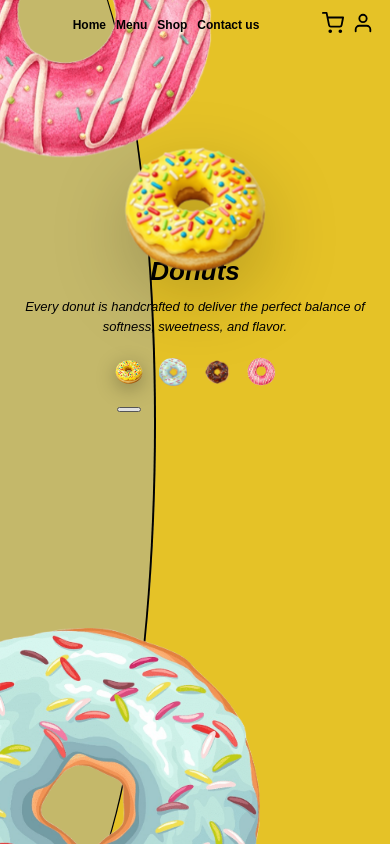
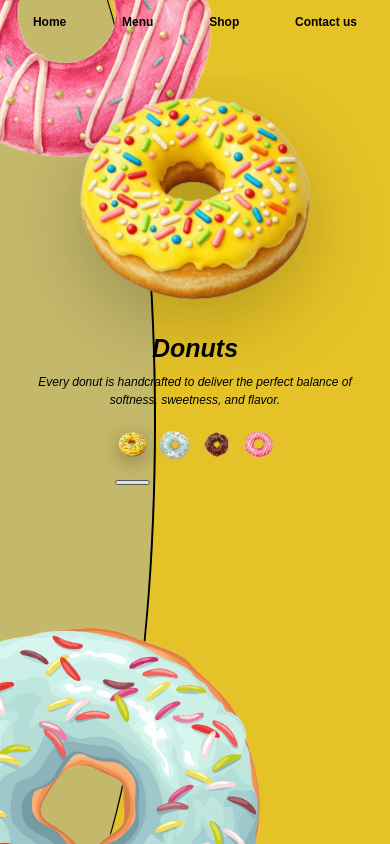
Before and after one commit to smashenterprises185-boop/donut-shop, a website: page index.html in a window 390 px wide. Drawn offline with Linux system fonts and the light colour scheme.

```diff
--- a/style.css
+++ b/style.css
@@ -1410,86 +1410,203 @@
   background: color-mix(in srgb, var(--bg-shape) 94%, transparent);
 }
 /* ==========================================
-   MOBILE RESPONSIVENESS FIXES
+   MOBILE RESPONSIVENESS FIX
    ========================================== */
+
 @media screen and (max-width: 768px) {
+
+  /* ---------- HEADER / NAVIGATION ---------- */
+
   header {
-    padding: 12px 16px;
-    position: relative;
-    z-index: 100;
+    padding: 12px 10px;
+    width: 100%;
+    box-sizing: border-box;
   }
 
   .nav-container {
-    justify-content: space-between;
     width: 100%;
+    display: flex;
     align-items: center;
+    justify-content: center;
   }
 
   .nav-links {
-    gap: 6px;
-    justify-content: center;
-    flex: 1;
+    width: 100%;
+    display: flex;
+    align-items: center;
+    justify-content: space-around;
+    gap: 0;
+    flex: none;
   }
 
   .nav-links a {
-    font-size: 12px;
+    font-size: 13px;
     white-space: nowrap;
-    padding: 4px 2px;
-  }
-
+    text-decoration: none;
+    padding: 5px 6px;
+  }
+
+  /* Hide extra icons if they are causing overflow */
   .nav-icons {
-    position: static;
-    gap: 8px;
-    margin-left: 6px;
-  }
-
-  /* FIX: Stack hero vertically instead of side-by-side */
+    display: none;
+  }
+
+
+  /* ---------- HERO SECTION ---------- */
+
   .hero-section {
+    width: 100%;
+    min-height: auto;
+
+    display: flex;
     flex-direction: column;
     align-items: center;
-    width: 100%;
-    padding: 20px 16px;
+
+    overflow: hidden;
+    box-sizing: border-box;
   }
 
   .hero-left,
   .hero-right {
     width: 100%;
+    box-sizing: border-box;
+  }
+
+
+  /* ---------- DONUT / IMAGE AREA ---------- */
+
+  .hero-left {
+    display: flex;
+    align-items: center;
+    justify-content: center;
+
+    width: 100%;
+    position: relative;
+
+    padding: 20px 0 10px;
+  }
+
+  #main-donut-img {
+    width: 250px;
+    height: 250px;
+
+    max-width: 75vw;
+    max-height: 75vw;
+
+    position: relative;
+    left: auto;
+    top: auto;
+
+    object-fit: contain;
+  }
+
+
+  /* ---------- HERO CONTENT ---------- */
+
+  .hero-right {
+    width: 100%;
+    padding: 15px 25px 30px;
+
+    display: flex;
+    flex-direction: column;
+    align-items: center;
+
     text-align: center;
+    box-sizing: border-box;
+  }
+
+  .hero-right h1 {
+    font-size: 28px;
+    line-height: 1.15;
+    margin: 0 0 10px;
+  }
+
+  .hero-right p {
+    max-width: 340px;
+
+    font-size: 13px;
+    line-height: 19px;
+
+    margin: 0 auto 18px;
+  }
+
+
+  /* ---------- DONUT OPTIONS ---------- */
+
+  .donut-options {
+    width: 100%;
+
+    display: flex;
+    justify-content: center;
+    align-items: center;
+
+    gap: 6px;
+    flex-wrap: wrap;
+  }
+
+  .thumb-btn {
+    width: 40px;
+    height: 40px;
+
+    flex-shrink: 0;
+  }
+
+  .thumb-btn img {
+    width: 32px;
+    height: 32px;
+
+    object-fit: contain;
+  }
+
+
+  /* ---------- SLIDER ---------- */
+
+  .slider-indicator {
+    width: 35px;
+    height: 5px;
+
+    margin-top: 10px;
+  }
+}
+
+
+/* ==========================================
+   SMALL PHONES
+   ========================================== */
+
+@media screen and (max-width: 430px) {
+
+  header {
+    padding: 10px 5px;
+  }
+
+  .nav-links a {
+    font-size: 12px;
+    padding: 5px 4px;
   }
 
   .hero-left {
-    align-items: center;
-    margin-bottom: 16px;
+    padding-top: 10px;
+  }
+
+  #main-donut-img {
+    width: 230px;
+    height: 230px;
+    max-width: 70vw;
+    max-height: 70vw;
   }
 
   .hero-right {
-    align-items: center;
-    padding-top: 0;
-  }
-
-  /* FIX: Smaller donut image so it doesn't overflow */
-  #main-donut-img {
-    width: 140px;
-    height: 140px;
-    left: auto;
-    position: relative;
+    padding: 10px 20px 25px;
   }
 
   .hero-right h1 {
-    font-size: 26px;
-    margin-bottom: 10px;
+    font-size: 25px;
   }
 
   .hero-right p {
-    font-size: 13px;
-    line-height: 1.5;
-    margin-bottom: 18px;
-  }
-
-  /* FIX: Better spacing for thumbnail options */
-  .donut-options {
-    gap: 8px;
-    justify-content: center;
+    font-size: 12px;
+    line-height: 18px;
   }
 
   .thumb-btn {
@@ -1498,12 +1615,34 @@
   }
 
   .thumb-btn img {
-    width: 28px;
-    height: 28px;
-  }
-
-  .slider-indicator {
-    width: 24px;
-    height: 5px;
-  }
-}
+    width: 29px;
+    height: 29px;
+  }
+}
+
+
+/* ==========================================
+   VERY SMALL PHONES
+   ========================================== */
+
+@media screen and (max-width: 360px) {
+
+  .nav-links a {
+    font-size: 11px;
+    padding: 4px 2px;
+  }
+
+  #main-donut-img {
+    width: 200px;
+    height: 200px;
+  }
+
+  .hero-right h1 {
+    font-size: 23px;
+  }
+
+  .hero-right {
+    padding-left: 15px;
+    padding-right: 15px;
+  }
+}
```
